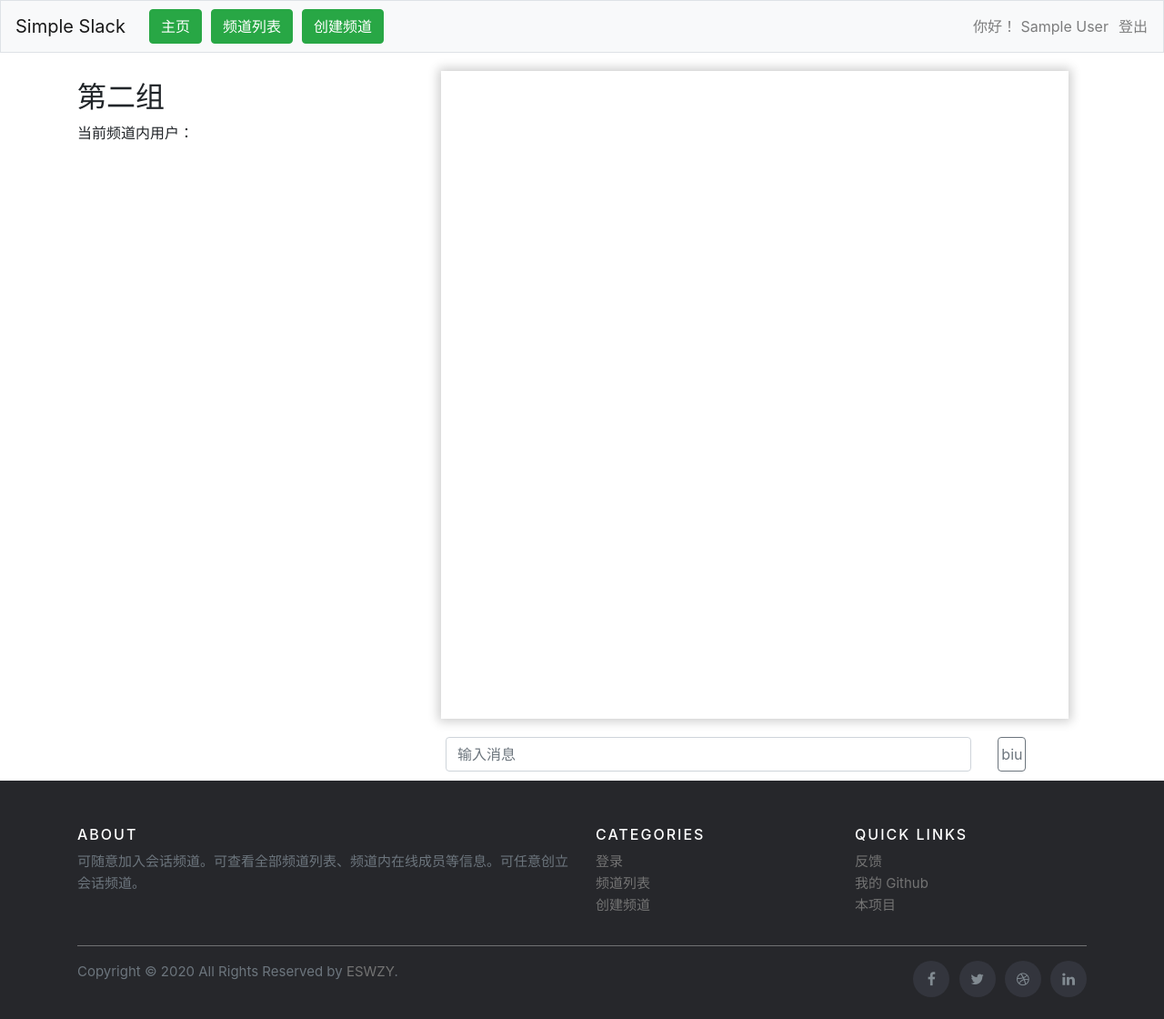
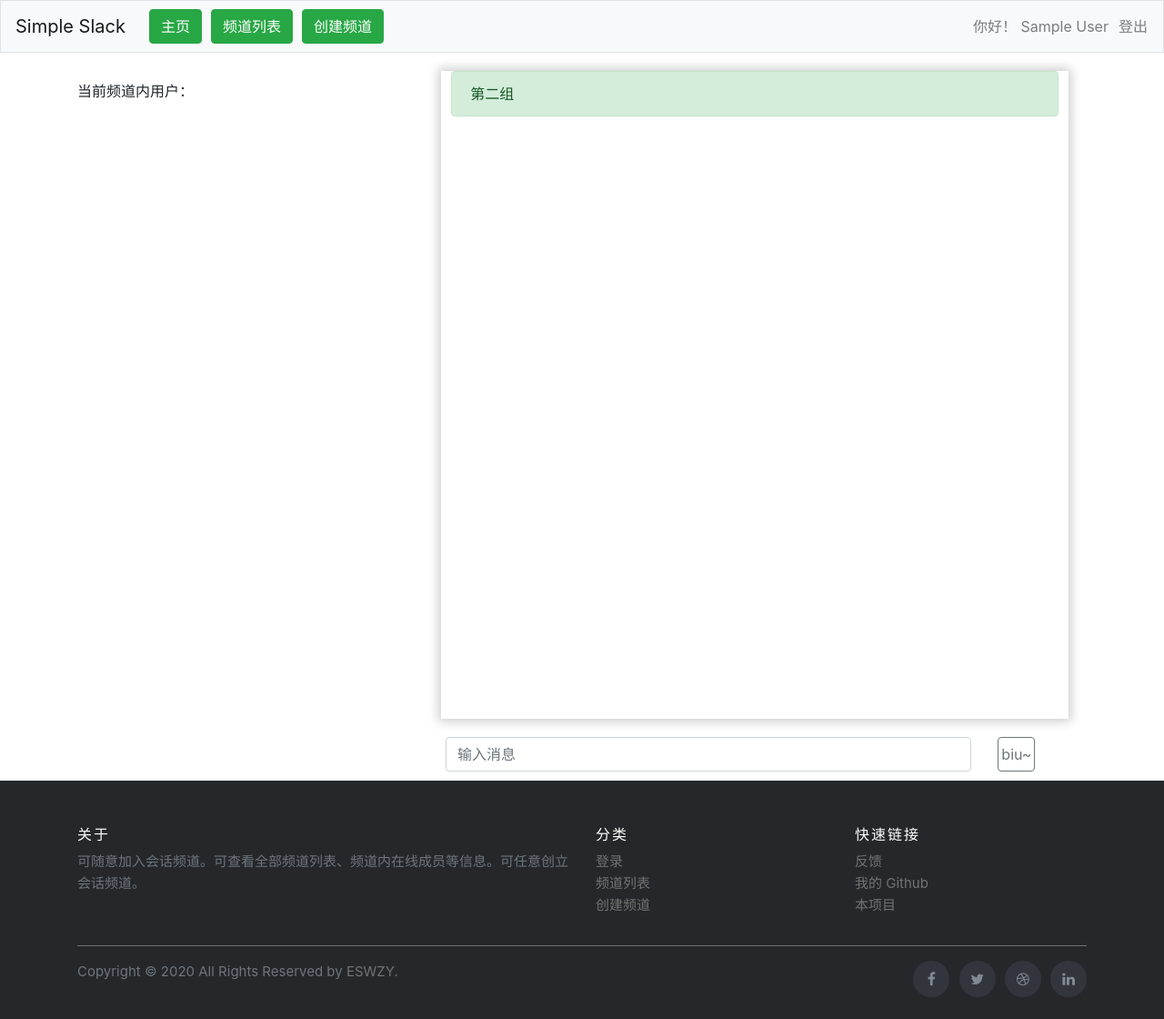
Before and after one commit to ESWZY/cs50web-project2, a Flask app: page /channel in a window 1280 px wide. Shown: the whole page at 91% size. Run offline with Flask 2, Linux system fonts and the light colour scheme; the visitor is signed in with stand-in values (Sample User, id 1); some libraries are stand-ins or nearby versions; grey boxes are pictures that could not be loaded.

Commit message:
UI & typo

```diff
--- a/app.py
+++ b/app.py
@@ -33,8 +33,6 @@ channels.append(Channel(index=7, name="第八组"))
 channels.append(Channel(index=8, name="第九组"))
 channels.append(Channel(index=9, name="第十组"))
 
-channels[0].add_message(Message(User("Admin", 0), "Test"))
-
 
 @app.route("/", methods=["GET", "POST"])
 def index():
@@ -45,7 +43,7 @@ def index():
     else:
         # 创建一个user类
         u_name = request.form.get("nickname")
-        print("登入请求：",u_name)
+        print("登入请求：", u_name)
         new_user = User(u_name, 0)
         # 如果当前用户列表中存在该用户，则返回原处，并提示
         if request.form.get("nickname") in [u.name for u in users]:
@@ -73,7 +71,7 @@ def channels_view():
             return render_template("channels.html", channels=channels, user=u_name)
     # 若尚未注册，返回、报错
     else:
-        flash("Not log in!")
+        flash("尚未登陆！")
         return redirect("/", "303")
 
 
@@ -112,24 +110,22 @@ def create_channel():
             return redirect("/channels")
         # 若尚未注册，返回、报错
         else:
-            flash("Not log in！")
+            flash("尚未注册!")
             return redirect("/", "303")
 
 
 @app.route("/logout")
 def logout():
-    if True:
-    # try:
+    try:
         del_user = User(session['user'], session["channel"])
         del_from = Channel(session["channel"], 0)
-    # except KeyError:
-    #     return redirect("/", "303")
-    if True:
-    # try:
+    except KeyError:
+        return redirect("/", "303")
+    try:
         users.remove(del_user)
         channels[channels.index(del_from)].users.remove(session['user'])
-    # except ValueError:
-    #     pass
+    except ValueError:
+        pass
     session.clear()
     print('登出！当前用户：', users)
     return redirect("/")
@@ -142,7 +138,7 @@ def select_channel(data):
     print(u_name, u_channel)
     join_room(u_channel)
     # 防止重复添加
-    if True: # if u_name not in channels[u_channel].users:
+    if u_name not in channels[u_channel].users:
         channels[u_channel].users.append(u_name)
     # 更新并广播
     nickname_array = json.dumps(channels[u_channel].users)
@@ -152,7 +148,6 @@ def select_channel(data):
 
 @socketio.on("new_message")
 def new_message(data):
-    print("|" + str(data))
     u_name = data["nickname"]
     u_channel = int(data["channel"])
     user = User(u_name, u_channel)
--- a/templates/channel.html
+++ b/templates/channel.html
@@ -132,9 +129,6 @@
     <div class="container">
         <div class="row">
             <div class="col-md-4 bd-sidebar" style="margin-top: 30px">
-                <h2 class="title has-text-centered is-marginless has-background-grey-lighter">
-                    {{ channel.name }}
-                </h2>
                 <div class="menu is-hidden-mobile">
                     <p class="menu-label">当前频道内用户：</p>
                     <ul class="menu-list" id="users_list"></ul>
@@ -142,6 +136,11 @@
             </div>
             <div class="col-md-8 bd-content">
                 <article class="message_view" style="box-shadow: 0 0 11px 3px rgba(0,0,0,.2); margin: 20px;">
+                    <header>
+                        <div class="alert alert-success" role="alert">
+                            {{ channel.name }}
+                        </div>
+                    </header>
                     <div id="message_list">
                         {% for message in channel.messages %}
                             {% if user == message.author.name %}
--- a/templates/channels.html
+++ b/templates/channels.html
@@ -5,8 +5,8 @@
             let aList = document.querySelectorAll("a.channel");
             aList.forEach(element => {
                 element.addEventListener('click', () => {
-                    let link = element.getAttribute("href");
-                    localStorage.setItem("currentChanel", link[13]);
+                    let index = element.href.split('=')[1];
+                    localStorage.setItem("currentChanel", index);
                 });
             });
         });
@@ -17,7 +17,7 @@
         <h2><span class="bd-content-title">当前频道列表：</span></h2>
         {% for channel in channels %}
             <a href="{{ url_for("channels_view", ch=channel.index) }}"
-               class="list-group-item list-group-item-action list-group-item-{{ ["primary","secondary","success", "danger", "warning", "info", "light", "dark"]|random() }}">{{ channel.name }}</a>
+               class="channel list-group-item list-group-item-action list-group-item-{{ ["primary","secondary","success", "danger", "warning", "info", "light", "dark"]|random() }}">{{ channel.name }}</a>
         {% endfor %}
     </div>
 {% endblock %}
--- a/templates/index.html
+++ b/templates/index.html
@@ -39,10 +39,7 @@
                     <div class="control input-group mb-3 mx-3">
                         <input type="text" class="input form-control " name="nickname" id="nickname"
                                placeholder="输入用户名..." autocomplete="off">
-                    </div>
-                    <div class="control input-group-append">
-                        <input type="submit" class="button btn btn-outline-secondary" id="send" name="send" value="Connect">
-                    </div>
+                        <input type="submit" class="button btn btn-outline-secondary" id="send" name="send" value="登录">
                 </form>
             </div>
         </div>
--- a/templates/layout.html
+++ b/templates/layout.html
@@ -1,5 +1,5 @@
 <!DOCTYPE html>
-<html lang="pl">
+<html lang="zh">
 <head>
     <meta charset="UTF-8">
     <meta name="viewport" content="width=device-width, initial-scale=1">
@@ -90,12 +90,12 @@
     <div class="container">
         <div class="row">
             <div class="col-sm-12 col-md-6">
-                <h6>About</h6>
+                <h6>关于</h6>
                 <p class="text-justify">可随意加入会话频道。可查看全部频道列表、频道内在线成员等信息。可任意创立会话频道。</p>
             </div>
 
             <div class="col-xs-6 col-md-3">
-                <h6>Categories</h6>
+                <h6>分类</h6>
                 <ul class="footer-links">
                     <li><a href="/">登录</a></li>
                     <li><a href="/channels">频道列表</a></li>
@@ -104,7 +104,7 @@
             </div>
 
             <div class="col-xs-6 col-md-3">
-                <h6>Quick Links</h6>
+                <h6>快速链接</h6>
                 <ul class="footer-links">
                     <li><a href="mailto:wzywzy@mail.dlut.edu.cn">反馈</a></li>
                     <li><a href="https://github.com/ESWZY">我的 Github</a></li>
```
Also changed, not shown: other parts of templates/channel.html (+20 -23 lines). Lines whose indentation alone changed are shown as unchanged.
